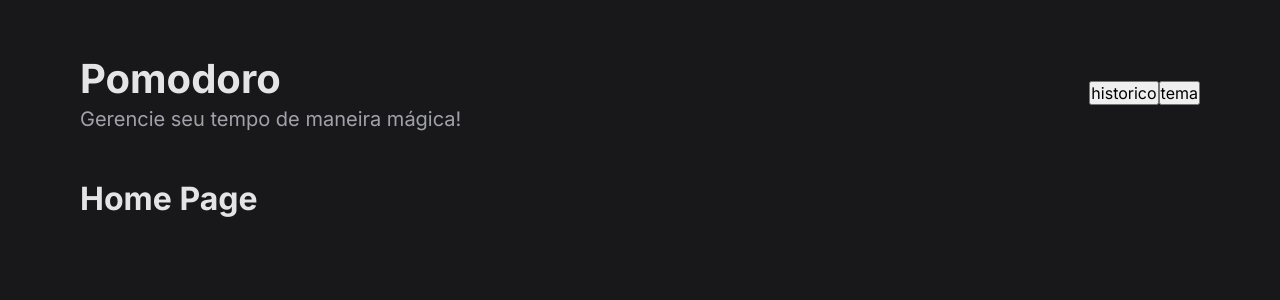
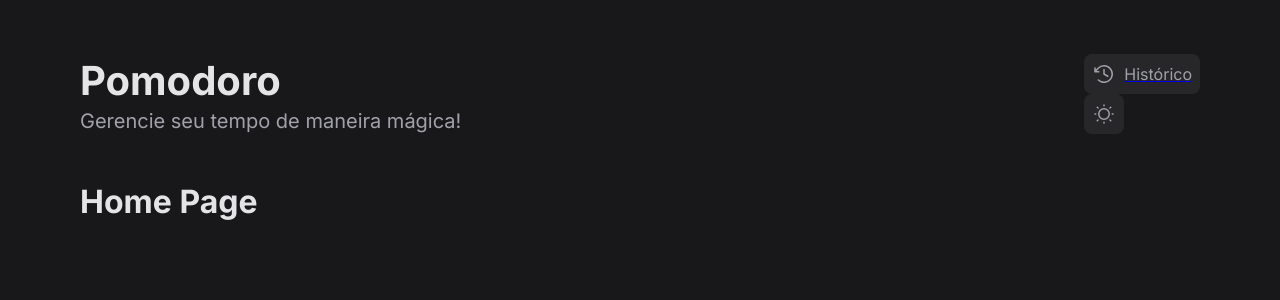
Before and after one commit to gzbarreto/pomodoro-tracker, a React (Vite) app: page / in a window 1280 px wide. Shown: the top 300 px of the page. Built offline with nearby package versions, Linux system fonts and the light colour scheme.

Commit message:
create button with icon component

```diff
--- a/package.json
+++ b/package.json
@@ -10,6 +10,7 @@
     "preview": "vite preview"
   },
   "dependencies": {
+    "@phosphor-icons/react": "^2.1.7",
     "react": "^19.0.0",
     "react-dom": "^19.0.0",
     "react-router-dom": "^7.4.0",
--- a/src/components/Header/index.tsx
+++ b/src/components/Header/index.tsx
@@ -1,5 +1,7 @@
+import { NavLink } from "react-router-dom"
 import { HeaderButtons, HeaderContainer, PageTitle } from "./styles"
-
+import { SunDim, ClockCounterClockwise } from "@phosphor-icons/react"
+import { IconButton } from "../IconButton"
 export function Header() {
   return (
     <HeaderContainer>
@@ -9,8 +11,13 @@ export function Header() {
       </PageTitle>
 
       <HeaderButtons>
-        <button>historico</button>
-        <button>tema</button>
+        <NavLink to="/history" title="Histórico">
+          <IconButton
+            icon={<ClockCounterClockwise size={24} />}
+            label={"Histórico"}
+          />
+        </NavLink>
+        <IconButton icon={<SunDim size={24} />}/>
       </HeaderButtons>
     </HeaderContainer>
   )
--- /dev/null
+++ b/src/components/IconButton/index.tsx
@@ -0,0 +1,14 @@
+import { JSX } from "react"
+import { IconButtonContainer } from "./styles"
+
+interface IconButtonProps {
+  icon: JSX.Element,
+  label?: string
+}
+export function IconButton({ icon, label }: IconButtonProps ) {
+  return (
+    <IconButtonContainer>
+      <button>{icon}{label}</button>
+    </IconButtonContainer>
+  )
+}
--- /dev/null
+++ b/src/components/IconButton/styles.ts
@@ -0,0 +1,24 @@
+import styled from "styled-components"
+
+export const IconButtonContainer = styled.div`
+  display: flex;
+
+  button {
+    display: flex;
+    align-items: center;
+    justify-content: center;
+    gap: 0.5rem;
+    padding: 0.5rem;
+    border-radius: 8px;
+    border: none;
+    color: ${(props) => props.theme["gray-300"]};
+    background: ${(props) => props.theme["gray-800"]};
+    cursor: pointer;
+
+    transition: background 0.2s;
+
+    &:hover {
+      background: ${(props) => props.theme["gray-700"]};
+    }
+  }
+`
```
Also changed, not shown: 2 other files (tests, documents, lock files or other folders).
